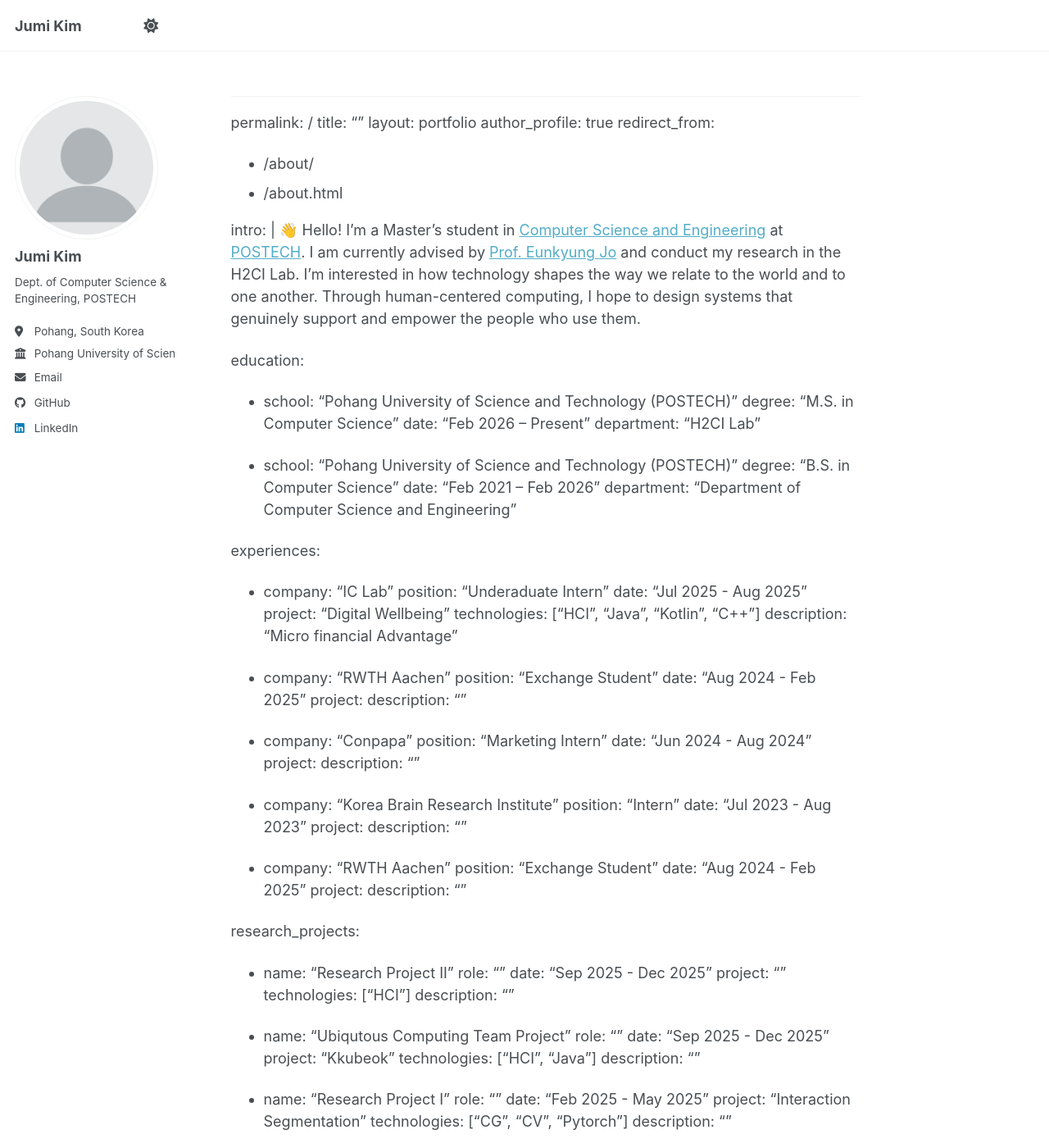
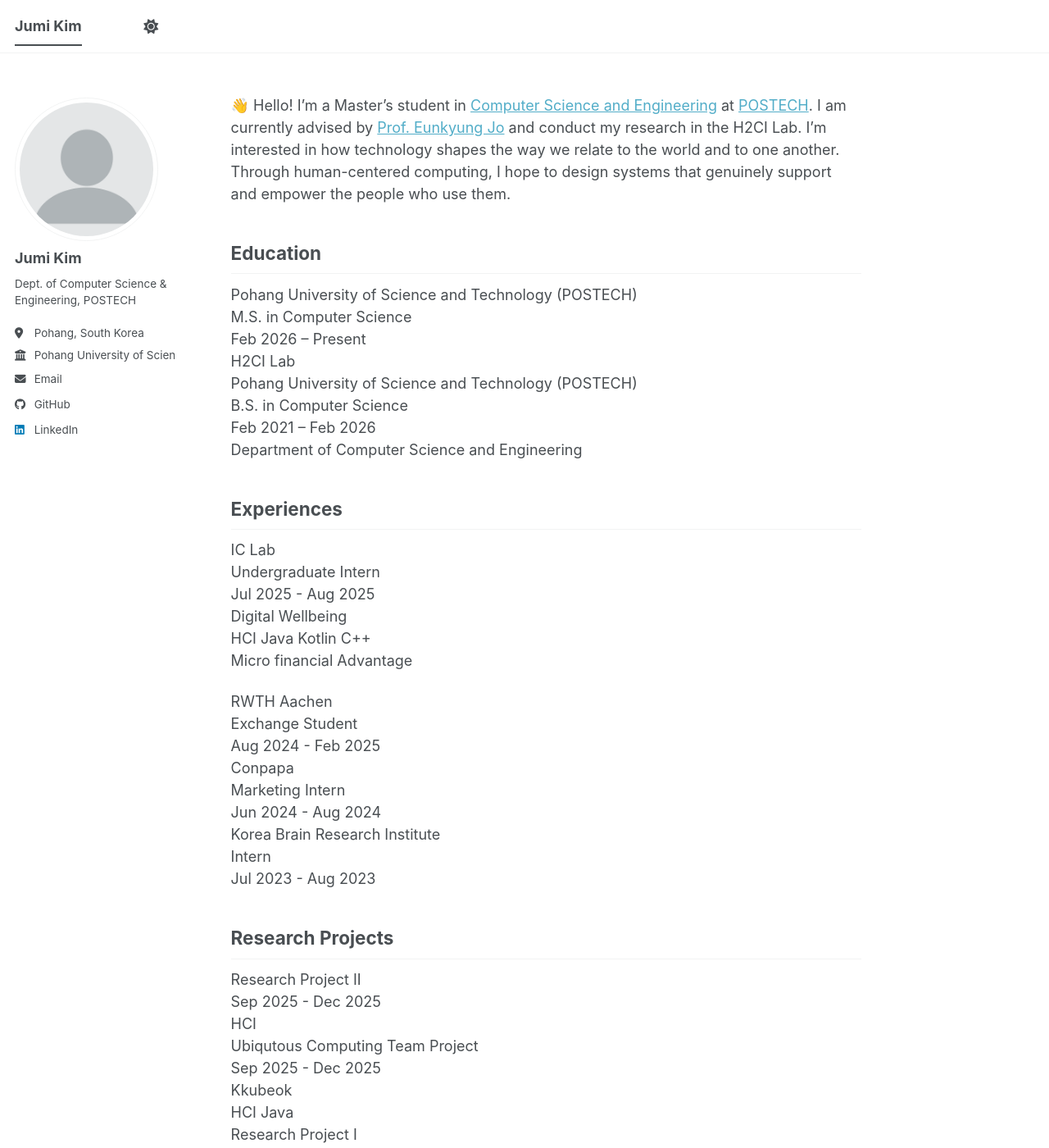
Before and after one commit to jglosa/jglosa.github.io, a Jekyll site: the page built from _pages/about.md, in a window 1280 px wide and 1400 px high. Shown: the whole window at 82% size. Built offline with Jekyll 4.4.1, drawn with Linux system fonts in a browser that asks for light colours; a script bundle is joined from its source files by our own code; library files that are not in the unit come from our copies; some of the changed text lies outside the part shown.

Commit message:
about.md error change again

```diff
--- a/_pages/about.md
+++ b/_pages/about.md
@@ -8,7 +8,7 @@
   - /about.html
 
 intro: |
-👋 Hello! I'm a Master's student in [Computer Science and Engineering](https://cse.postech.ac.kr/csepostech/index.do#none) at [POSTECH](https://www.postech.ac.kr/eng). I am currently advised by [Prof. Eunkyung Jo](https://eunkyungjo.com/) and conduct my research in the H2CI Lab. I'm interested in how technology shapes the way we relate to the world and to one another. Through human-centered computing, I hope to design systems that genuinely support and empower the people who use them.
+  👋 Hello! I'm a Master's student in [Computer Science and Engineering](https://cse.postech.ac.kr/csepostech/index.do#none) at [POSTECH](https://www.postech.ac.kr/eng). I am currently advised by [Prof. Eunkyung Jo](https://eunkyungjo.com/) and conduct my research in the H2CI Lab. I'm interested in how technology shapes the way we relate to the world and to one another. Through human-centered computing, I hope to design systems that genuinely support and empower the people who use them.
 
 education:
   - school: "Pohang University of Science and Technology (POSTECH)"
@@ -23,7 +23,7 @@
 
 experiences:
   - company: "IC Lab"
-    position: "Underaduate Intern"
+    position: "Undergraduate Intern"
     date: "Jul 2025 - Aug 2025"
     project: "Digital Wellbeing"
     technologies: ["HCI", "Java", "Kotlin", "C++"]
@@ -32,25 +32,16 @@
   - company: "RWTH Aachen"
     position: "Exchange Student"
     date: "Aug 2024 - Feb 2025"
-    project:
     description: ""
 
   - company: "Conpapa"
     position: "Marketing Intern"
     date: "Jun 2024 - Aug 2024"
-    project:
     description: ""
 
   - company: "Korea Brain Research Institute"
     position: "Intern"
     date: "Jul 2023 - Aug 2023"
-    project:
-    description: ""
-
-  - company: "RWTH Aachen"
-    position: "Exchange Student"
-    date: "Aug 2024 - Feb 2025"
-    project:
     description: ""
 
 research_projects:
@@ -74,5 +65,4 @@
     project: "Interaction Segmentation"
     technologies: ["CG", "CV", "Pytorch"]
     description: ""
-
-  ---
+---
```
